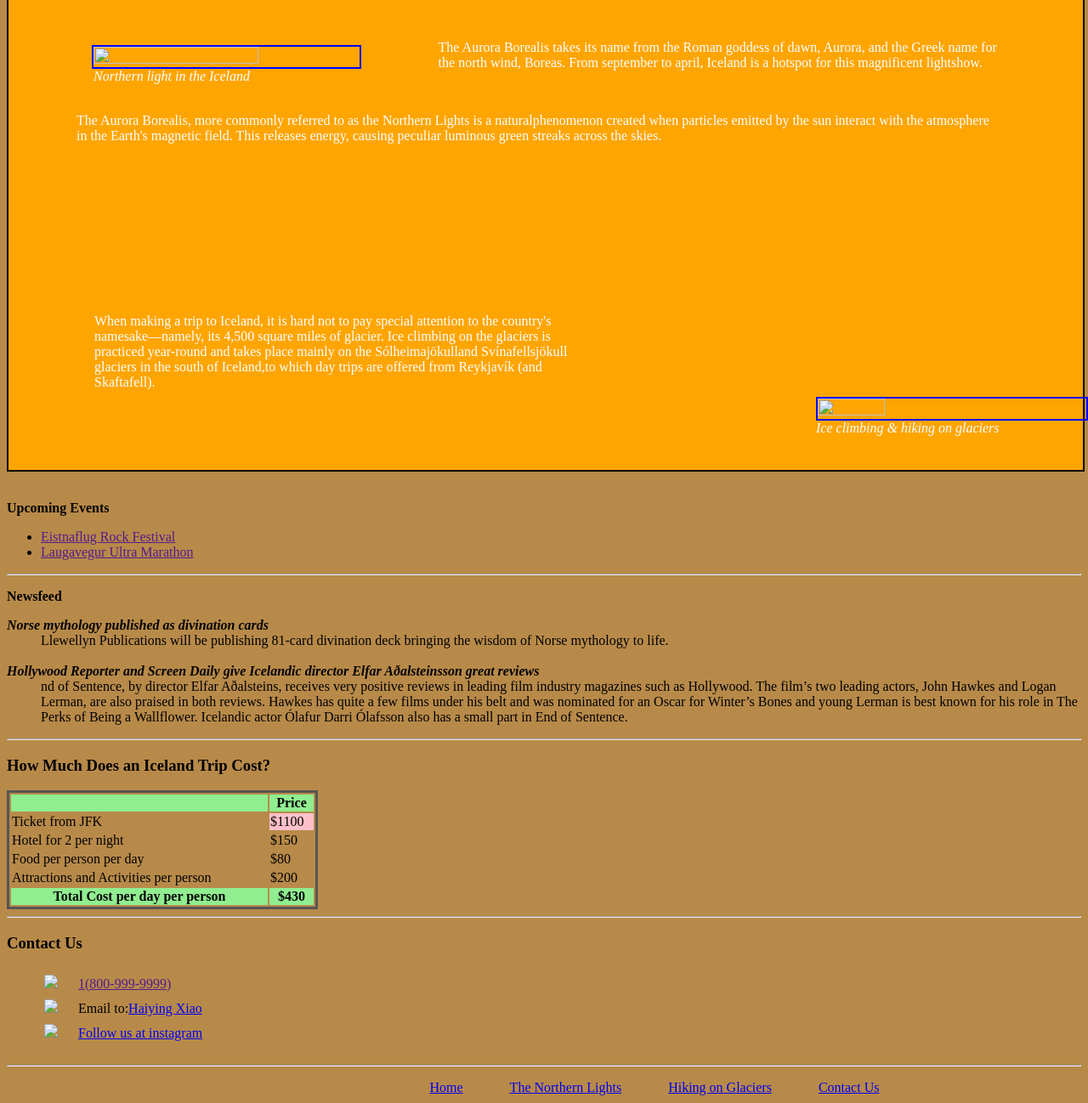
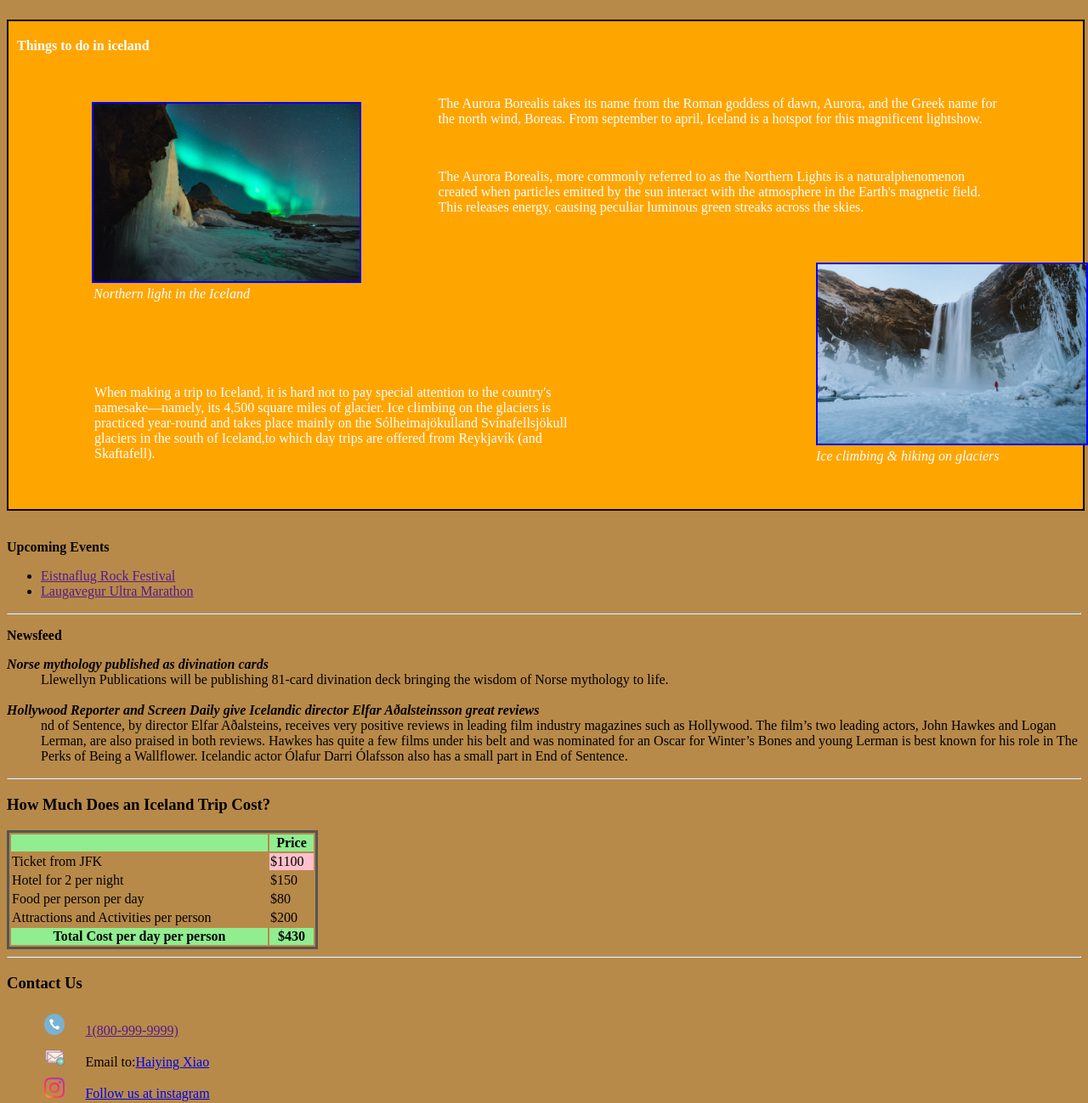
Before and after one commit to mdzzaman01/mdzzaman01.github.io, a plain HTML site: page Project1.html in a window 1280 px wide. Shown: the part 263-1561 px from the top of the page at 85% size. Drawn offline with Linux system fonts and the light colour scheme.

Commit message:
Update Project1.html

```diff
--- a/Project1.html
+++ b/Project1.html
@@ -10,8 +10,8 @@
 
       <hr>
       <div class="nev1">
-        <img src="logos/logo.png" alt="" class="logo1">
-        <img src="photos/iceland.jpg" alt="" class="logo2">
+        <img src="logo.png" alt="" class="logo1">
+        <img src="iceland.jpg" alt="" class="logo2">
       </div>
 	  <hr>
 
@@ -25,7 +25,7 @@
           <h4>Things to do in iceland</h4>
 
           <div class="sub1">
-            <img src="photos/iceland3.jpg" alt=""><br>
+            <img src="iceland3.jpg" alt=""><br>
             <em>Northern light in the Iceland</em>
           </div>
 
@@ -39,7 +39,7 @@
           </div>
 
           <div class="sub4">
-            <img src="photos/iceland1.jpg" alt=""><br>
+            <img src="iceland1.jpg" alt=""><br>
             <p><i>Ice climbing & hiking on glaciers</i></p>
           </div>
 
@@ -61,7 +61,7 @@
 					<dd>Llewellyn Publications will be publishing 81-card divination
 					deck bringing the wisdom of Norse mythology to life.</dd><br>
 
-			<dt><b><i>Hollywood Reporter and Screen Daily give Icelandic director Elfar  			Aðalsteinsson great reviews</i></b></dt>
+			<dt><b><i>Hollywood Reporter and Screen Daily give Icelandic director Elfar Aðalsteinsson great reviews</i></b></dt>
 					<dd>nd of Sentence, by director Elfar Aðalsteins, receives very positive reviews in leading film industry
 					magazines such as Hollywood. The film’s two leading actors, John Hawkes and Logan Lerman,
 					are also praised in both reviews. Hawkes has quite a few films under his belt and was nominated
@@ -102,17 +102,17 @@
 			<ul class="list">
 
 				<li class="star">
-					<img src="logos/phone.png">
+					<img src="phone.png">
 					<span><a href="">1(800-999-9999)</a></span>
 				</li>
 
 				<li class="star">
-					<img src="logos/email.png">
+					<img src="email.png">
 					<span>Email to:<a href="haiying.qcc@gmail.com">Haiying Xiao</a></span>
 				</li>
 
 				<li class="star">
-					<img src="logos/instagram.png">
+					<img src="instagram.png">
 					<span><a href="https://www.instagram.com">Follow us at instagram</a></span>
 				</li>
 
```
